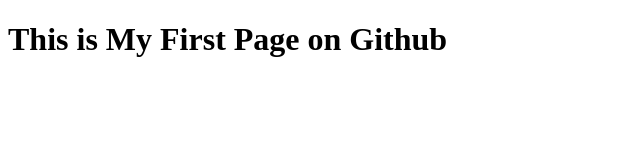
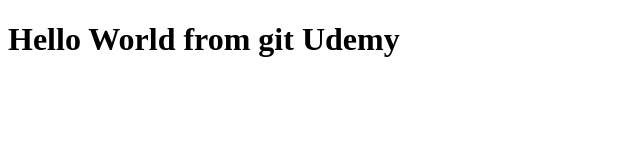
Before and after one commit to smsqadri/Demo, a plain HTML site: page index.html in a window 1280 px wide. Shown: the whole page, without its empty margins (0-640 px from the left). Drawn offline with Linux system fonts and the light colour scheme.

Commit message:
Updated html

```diff
--- a/index.html
+++ b/index.html
@@ -1,8 +1,9 @@
 <!DOCTYPE html>
 <html>
+    <title>This is my first page</title>
     <head>
         <body>
-            <h1>This is My First Page on Github</h1>
+            <h1>Hello World from git Udemy</h1>
         </body>
     </head>
 </html>
```
